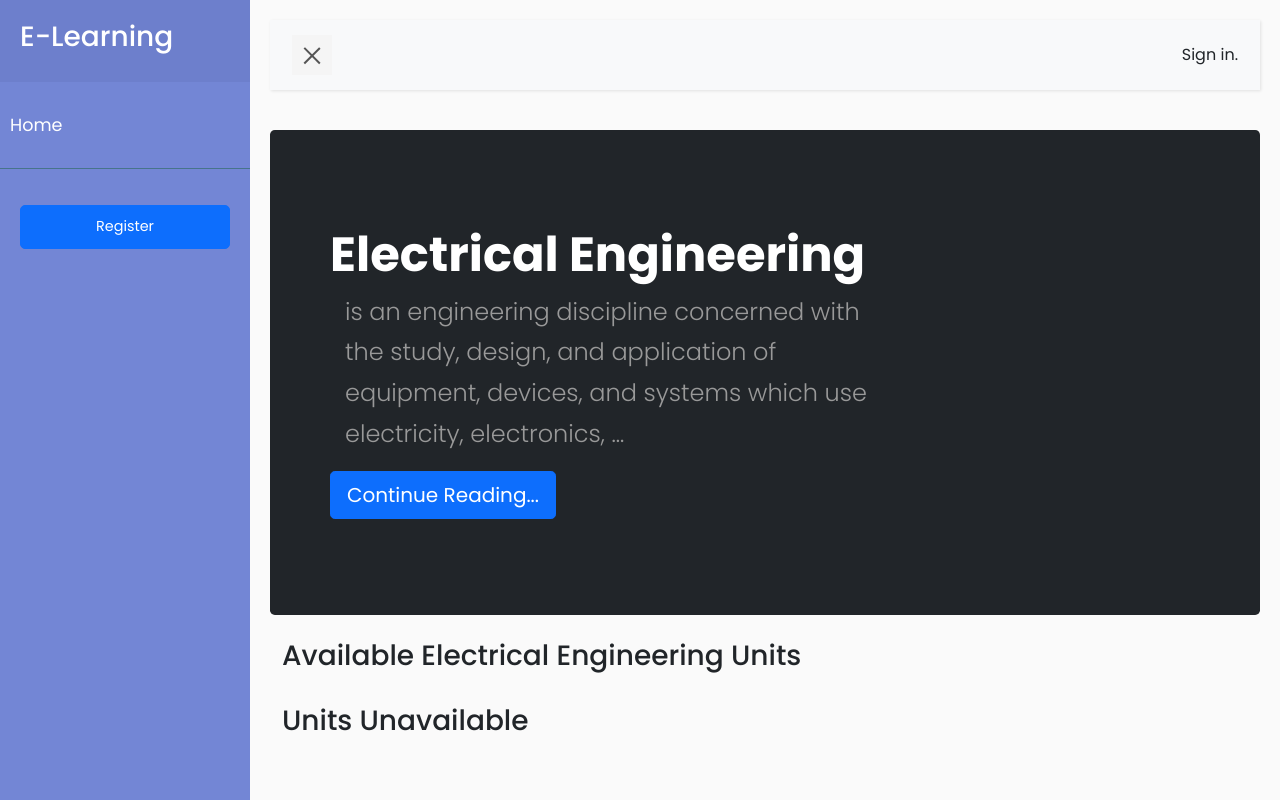
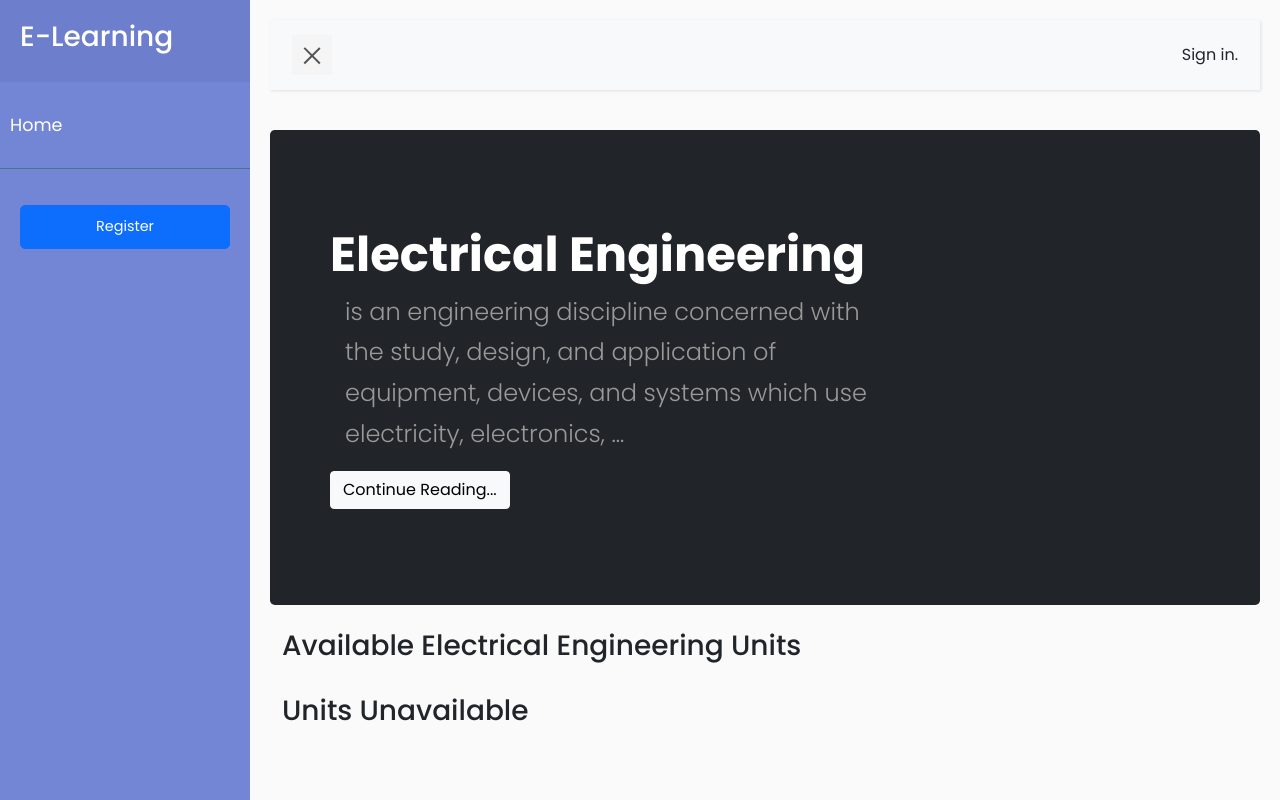
Before and after one commit to stevenjoro098/Masomo, a Django app: page /courses/units/3/ in a window 1280 px wide. Run offline with Django 3.2, Linux system fonts and the light colour scheme; data comes from the database, SQL or seed files in the repository; some libraries are stand-ins or nearby versions.

Commit message:
changed continue button

```diff
--- a/courses/templates/courses/list/units_list.html
+++ b/courses/templates/courses/list/units_list.html
@@ -13,7 +13,7 @@
       <div class="container-fluid py-5">
         <h1 class="display-5 fw-bold">{{ course }}</h1>
         <p class="col-md-8 fs-4">{{ course.overview| truncatewords:20 }}</p>
-        <button class="btn btn-primary btn-lg" type="button" href="{% url 'course_detail' course.slug %}">Continue Reading...</button>
+          <a class="btn btn-light" href="{% url 'course_details' course.slug %}" role="button">Continue Reading...</a>
       </div>
     </div>
     <br>
```
